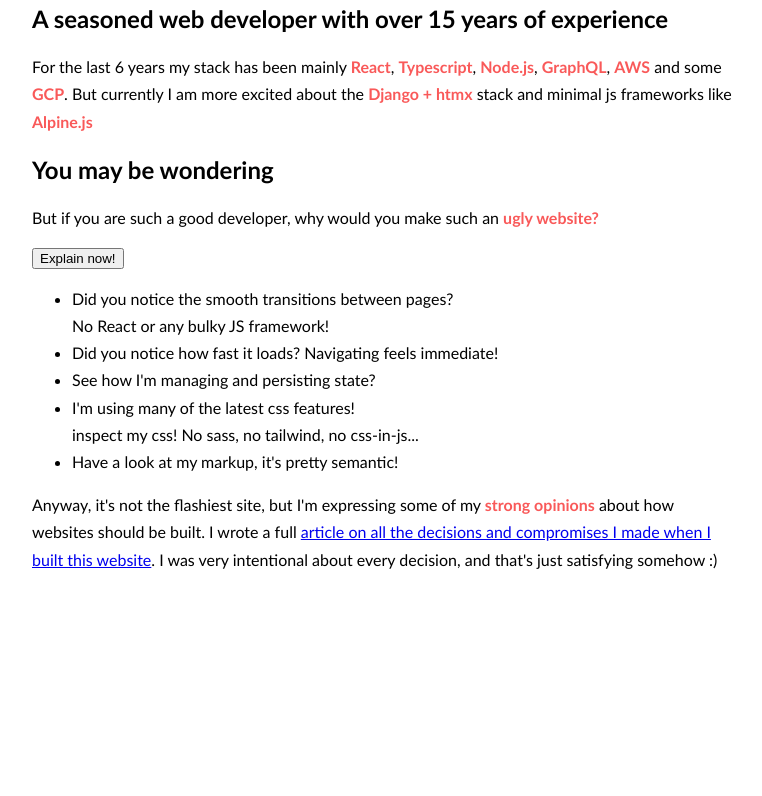
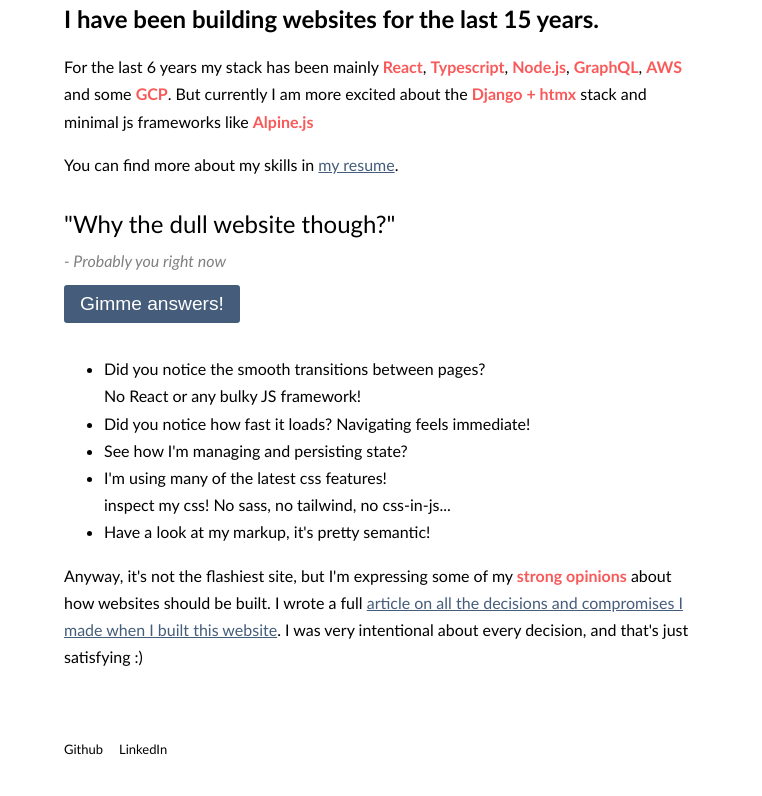
Before and after one commit to guayom/guayo.dev, an Eleventy site: page index.html in a window 1280 px wide. Shown: the part 228-1024 px from the top of the page, without its empty margins (258-1020 px from the left). Before the commit the page ends 817 px from the top, so only its background shows below. Built offline with nearby package versions, Linux system fonts and the light colour scheme; Eleventy itself is replaced by a stand-in of ours; files that its build step writes are made by us from their sources.

Commit message:
feat: some styling on the homepage

```diff
--- a/_includes/main.njk
+++ b/_includes/main.njk
@@ -12,7 +12,7 @@
     </head>
     <body>
         <header>
-            <nav>
+            <nav id="main-nav">
                 <ul>
                     <li><a{% if active_menu_item=='home' %} class="active"{% endif %} href="/">home</a></li>
                     <li><a{% if active_menu_item=='resume' %} class="active"{% endif %} href="/resume">resume</a></li>
@@ -23,8 +23,16 @@
         <main>
             {{ content | safe }}
         </main>
+        <footer>
+            <nav>
+                <ul>
+                    <li><a href="https://github.com/guayom" target="_blank">Github</a></li>
+                    <li><a href="https://www.linkedin.com/in/guayomena/" target="_blank">LinkedIn</a></li>
+                </ul>
+            </nav>
+        </footer>
         <script>
-            const menuItems = document.querySelectorAll('nav ul li a');
+            const menuItems = document.querySelectorAll('nav#main-nav ul li a');
             menuItems.forEach(item => {
                 item.addEventListener('click', async (e) => {
                     e.preventDefault();
--- a/css/main.css
+++ b/css/main.css
@@ -27,6 +27,18 @@
     padding: 0 2rem;
     margin: 0 auto;
     font-family: 'Trebuchet MS', sans-serif;
+    min-height: 100vh;
+    display: flex;
+    flex-direction: column;
+    box-sizing: border-box;
+}
+
+a {
+    color: var(--second-color);
+
+    &:visited {
+        color: var(--second-color);
+    }
 }
 
 h1 {
@@ -68,6 +80,12 @@
 header {
     display: flex;
     padding: 2rem 0;
+    flex: 0 0;
+}
+
+main {
+    flex: 1;
+}
 
 nav {
     flex: 1;
@@ -84,6 +102,10 @@
                 text-decoration: none;
                 color: #000;
                 position: relative;
+
+                &:visited {
+                    color: #000;
+                }
 
                 &::after {
                     content: '';
@@ -112,4 +134,42 @@
     }
 }
 
+footer {
+    padding: 2rem 0 1rem;
+
+    a {
+        font-size: small;
     }
+}
+
+blockquote {
+    margin: 2rem 0;
+    line-height: 1rem;
+    border: none;
+    padding: 0;
+    /* text-align: center; */
+    /* background-color: var(--fourth-color); */
+    border-radius: 5px;
+
+    p {
+        margin:0 0 1rem;
+        font-size: 1.5rem;
+    }
+
+    cite{
+        font-size: 1rem;
+        margin: 0 0 1rem;
+        line-height: 1rem;
+        color: gray;
+        display: block;
+    }
+
+    button {
+        font-size: 1.2rem;
+        padding: 0.5rem 1rem;
+        background-color: var(--second-color);
+        color: white;
+        border: 0;
+        border-radius: 3px;
+    }
+}
--- a/index.html
+++ b/index.html
@@ -5,16 +5,19 @@
 layout: main
 ---
 <h1>I'm Guayo</h1>
-<h2>A seasoned web developer with over 15 years of experience</h2>
+<h2>I have been building websites for the last 15 years.</h2>
 <p>For the last 6 years my stack has been mainly <strong>React</strong>, <strong>Typescript</strong>,
     <strong>Node.js</strong>, <strong>GraphQL</strong>, <strong>AWS</strong> and some <strong>GCP</strong>. But
     currently I
     am more excited about the <strong>Django + htmx</strong> stack and minimal js frameworks like
     <strong>Alpine.js</strong>
 </p>
-<h2>You may be wondering</h2>
-<p>But if you are such a good developer, why would you make such an <strong>ugly website?</strong></p>
-<button>Explain now!</button>
+<p>You can find more about my skills in <a href="/resume">my resume</a>.</p>
+<blockquote>
+    <p>"Why the dull website though?"</p>
+    <cite>- Probably you right now</cite>
+    <button>Gimme answers!</button>
+</blockquote>
 <ul>
     <li>Did you notice the smooth transitions between pages?<br />
         <span>No React or any bulky JS framework!</span>
@@ -30,4 +33,4 @@
     websites should be
     built. I wrote a full <a href="/blog/technical-decisions-made-for-this-website">article on all the decisions and
         compromises I made when I built this website</a>. I was very intentional about every decision, and that's just
-    satisfying somehow :)</p>
+    satisfying :)</p>
```
Lines whose indentation alone changed are shown as unchanged.
